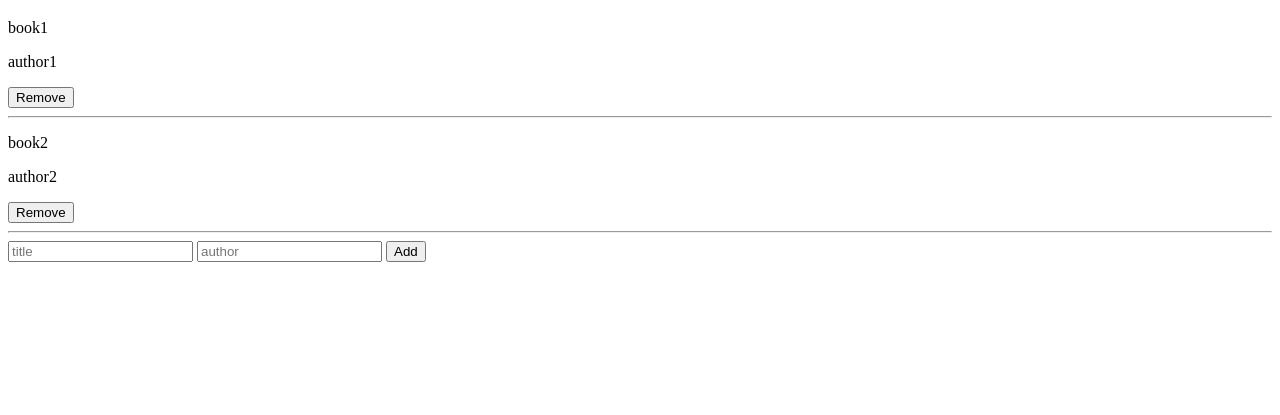
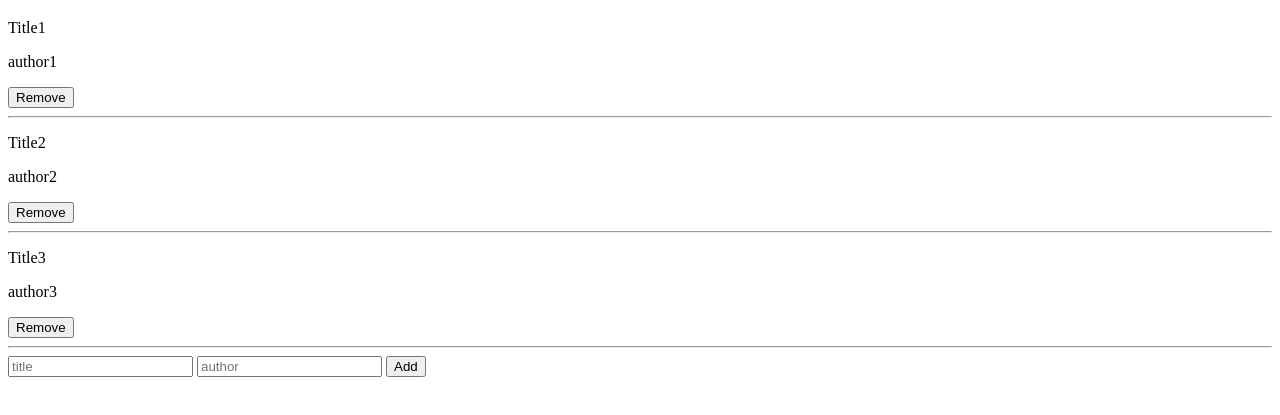
Before and after one commit to lucas-crodrigues/mv-awesome-books, a website: page index.html in a window 1280 px wide. Shown: the part 61-476 px from the top of the page. Drawn offline with Linux system fonts and the light colour scheme.

Commit message:
Render books dynamically

```diff
--- a/index.html
+++ b/index.html
@@ -11,7 +11,7 @@
     <h1>Awesome books</h1>
   </header>
   <main>
-    <div class="book-container">
+    <div id="books-container">
       <div class="book" id="book1">
         <p class="title">book1</p>
         <p class="author">author1</p>
--- a/index.js
+++ b/index.js
@@ -1,4 +1,17 @@
-const books = [];
+const books = [
+  {
+    title: 'Title1',
+    author: 'author1'
+  },
+  {
+    title: 'Title2',
+    author: 'author2'
+  },
+  {
+    title: 'Title3',
+    author: 'author3'
+  },
+];
 class Book {
   constructor(title, author) {
     this.title = title;
@@ -6,15 +19,34 @@ class Book {
   }
 
   static addBook = (title, author) => {
-    console.log('called')
-    console.log(books)
     books.push({ title, author });
-    console.log(books);
   }
 
-  removeBook = () => {
+  static removeBook = (title) => {
+    books = books.filter((book) => book.title !== title);
+    console.log(books)
+    return books
+  }
 
+  static renderBooks() {
+    // let books =
+    const booksContainer = document.getElementById('books-container');
+    booksContainer.innerHTML = this.markupAllBooks();
   }
+
+  static markupAllBooks() {
+    let allBooksHTML = ``;
+    books.forEach((book, index) => {
+      allBooksHTML += `<div class="book" id="${book.title}">
+                        <p class="title">${book.title}</p>
+                        <p class="author">${book.author} </p>
+                        <button type="button" id="r_${book.title}">Remove</button>
+                        <hr>
+                      </div>`;
+    });
+    return allBooksHTML;
+  }
+
 
   static addEventListeners = () => {
     const addButton = document.getElementById('addButton');
@@ -26,3 +58,4 @@ class Book {
 }
 
 Book.addEventListeners();
+Book.renderBooks();
```
